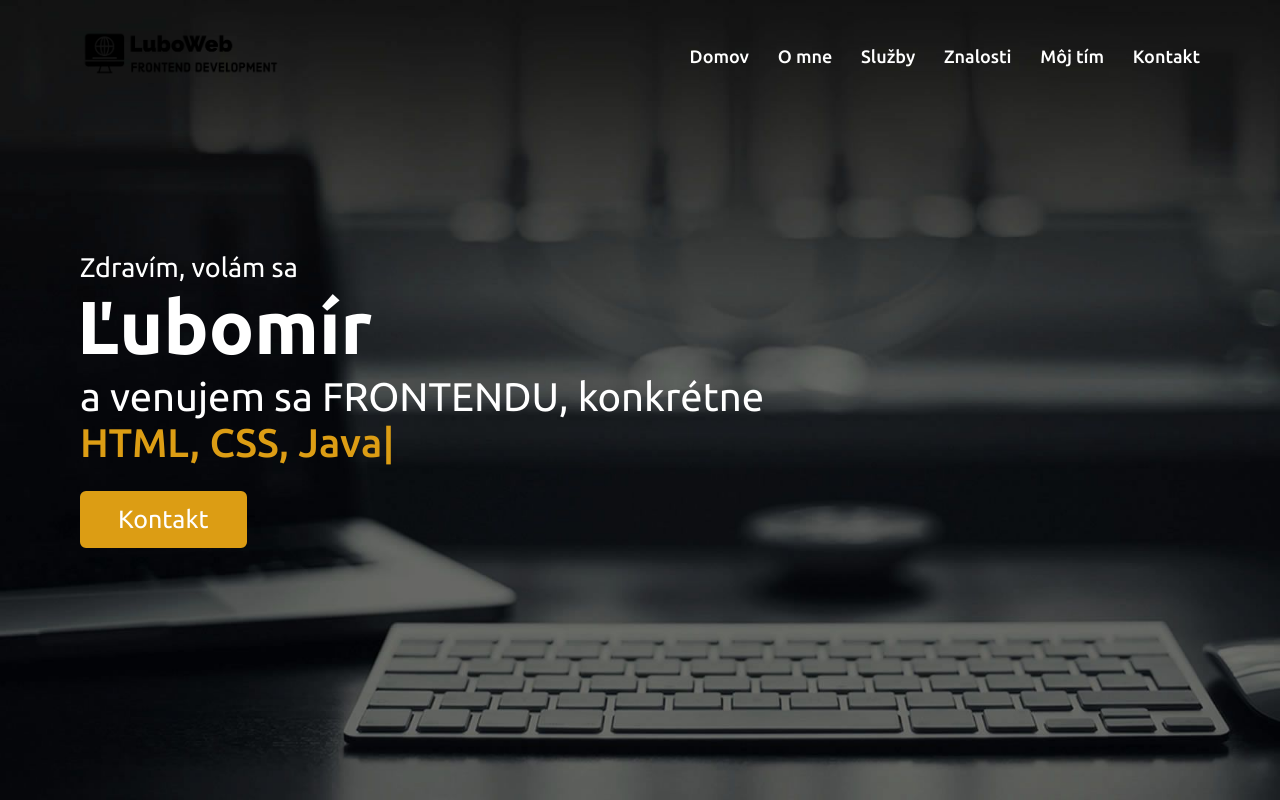
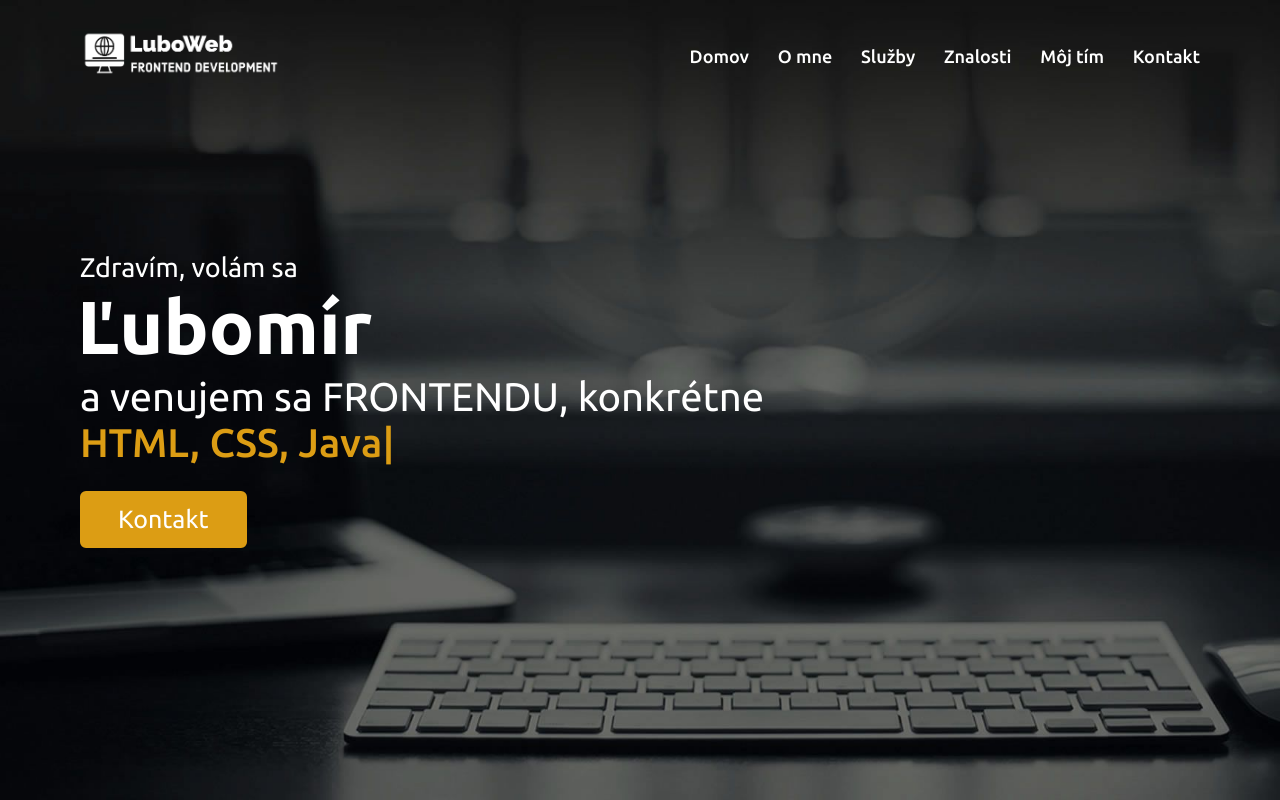
Before and after one commit to LubomiiirV/portfolio, a plain HTML site: page index.html in a window 1280 px wide. Shown: the top 800 px of the page. Drawn offline with nearby package versions, Linux system fonts and the light colour scheme.

Commit message:
Update style.css
logo white via invert css

```diff
--- a/style.css
+++ b/style.css
@@ -51,6 +51,7 @@ font-family: 'Ubuntu', sans-serif; */
 
 .navbar .logo img{
   width: 200px;
+  filter: invert(100%);
 }
 
 .navbar.sticky .logo a span {
```
